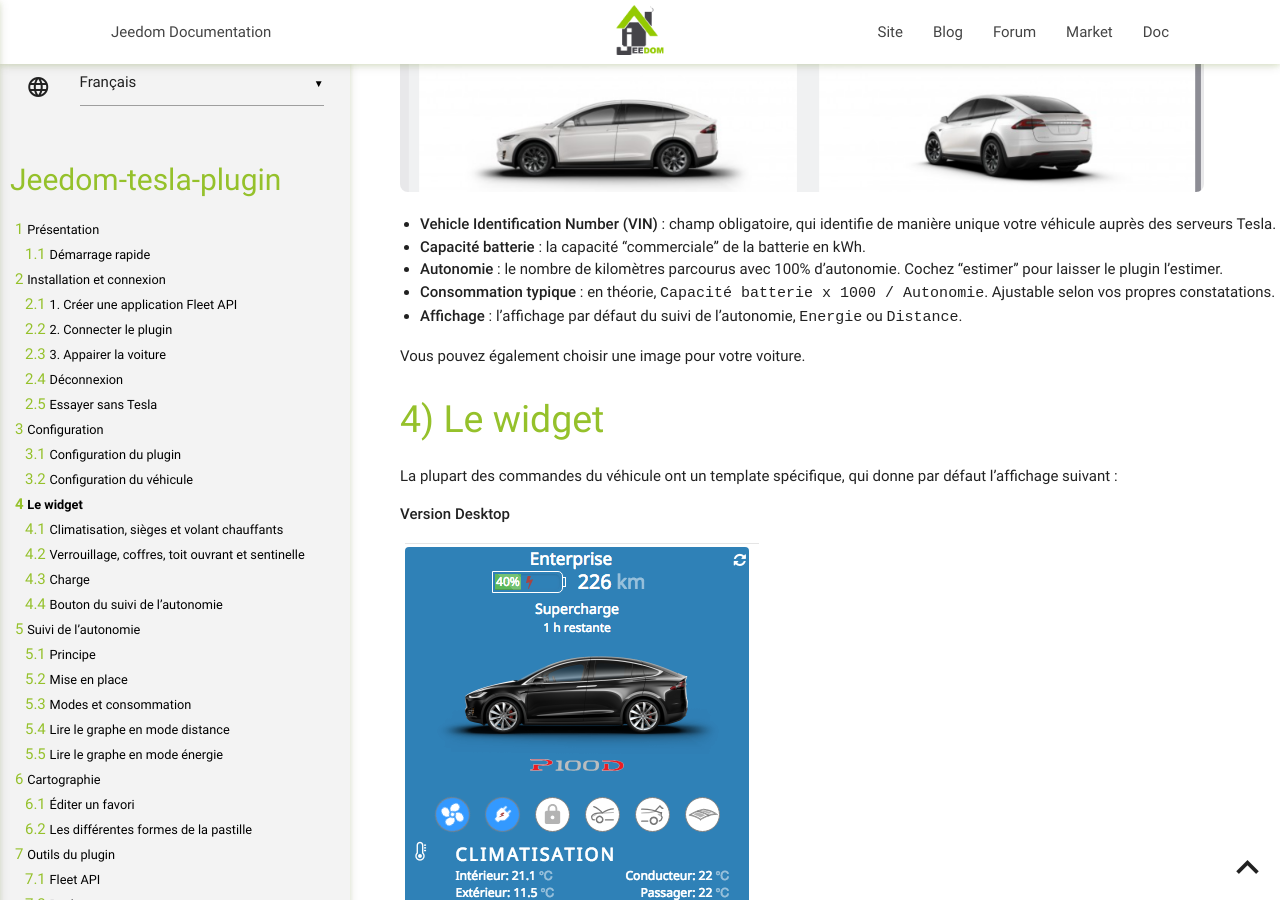
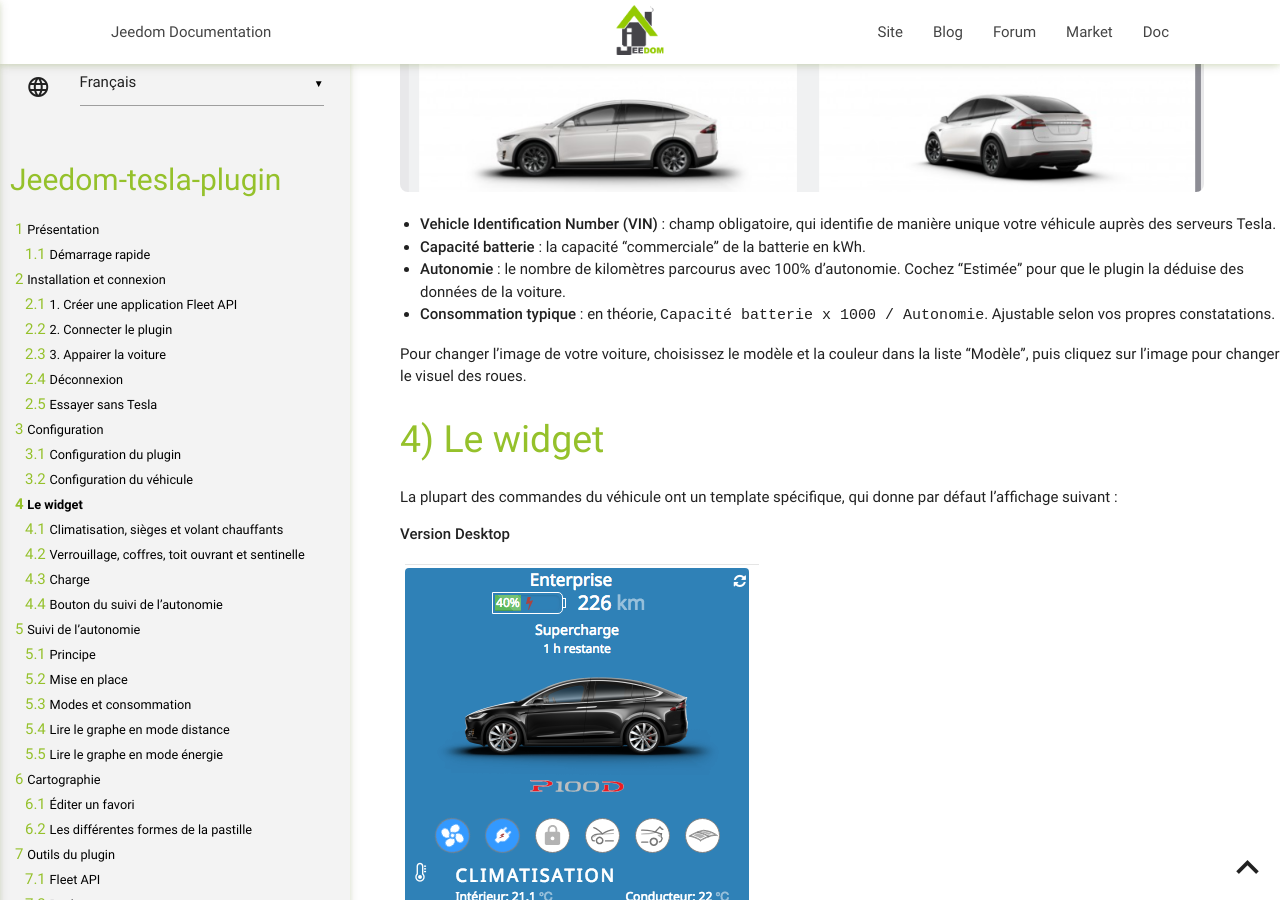
Before and after one commit to vercorsio/jeedom-tesla-plugin, a Jekyll site: the page built from fr_FR/index.md, in a window 1280 px wide and 900 px high, scrolled down 20605 px. Built offline with Jekyll 4.4.1, drawn with Linux system fonts in a browser that asks for light colours; our own code applies the rules of GitHub Pages for plain Markdown files.

Commit message:
docs: fix the vehicle settings and add the recharges anchor
- Vehicle settings: remove the "Affichage" field (no longer in the
  plugin), use the actual "Estimée" checkbox label, and explain how to
  change the car image (model list, click on the image for wheels)
- Add the explicit {#recharges} anchor, linked from the website home
- Point the "site officiel" link to the website home page

```diff
--- a/fr_FR/index.md
+++ b/fr_FR/index.md
@@ -222,11 +222,10 @@
 
  * __Vehicle Identification Number (VIN)__ : champ obligatoire, qui identifie de manière unique votre véhicule auprès des serveurs Tesla.
  * __Capacité batterie__ : la capacité "commerciale" de la batterie en kWh.
- * __Autonomie__ : le nombre de kilomètres parcourus avec 100% d'autonomie. Cochez "estimer" pour laisser le plugin l'estimer.
+ * __Autonomie__ : le nombre de kilomètres parcourus avec 100% d'autonomie. Cochez "Estimée" pour que le plugin la déduise des données de la voiture.
  * __Consommation typique__ : en théorie, `Capacité batterie x 1000 / Autonomie`. Ajustable selon vos propres constatations.
- * __Affichage__ : l'affichage par défaut du suivi de l'autonomie, `Energie` ou `Distance`.
 
-Vous pouvez également choisir une image pour votre voiture.
+Pour changer l'image de votre voiture, choisissez le modèle et la couleur dans la liste "Modèle", puis cliquez sur l'image pour changer le visuel des roues.
 
 
 # Le widget {#le-widget}
@@ -731,7 +730,7 @@
 
 # Liens utiles et soutien
 
- - Le site officiel du plugin : [Tesla Jeedom](http://tesla.jeedom.free.fr/documentation)
+ - Le site officiel du plugin : [Tesla Jeedom](http://tesla.jeedom.free.fr)
  - Les notes de mise à jour : [ChangeLog](http://tesla.jeedom.free.fr/changelog)
  - Le forum officiel du plugin : [Forum Community de Jeedom](https://community.jeedom.com/tags/plugin-tesla)
  - Une mine d'info sur le [Forum Automobile Propre](https://forums.automobile-propre.com/topic/piloter-sa-tesla-avec-jeedom-13412)
```
Also changed, not shown: other parts of fr_FR/index.md (+1 -1 lines).
